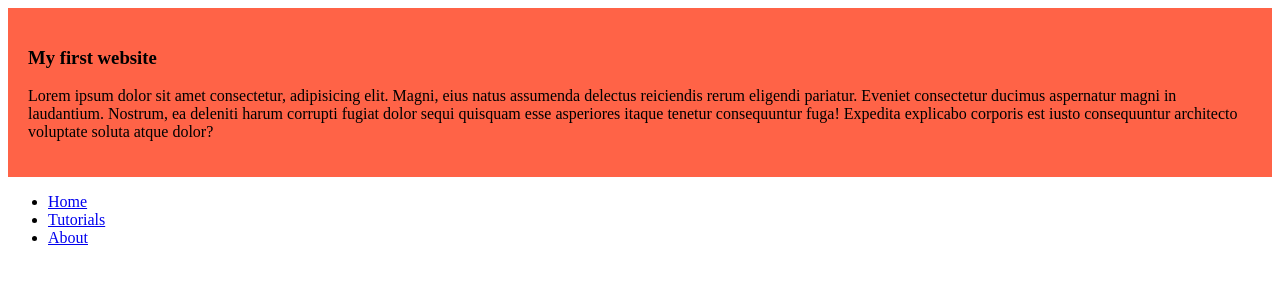
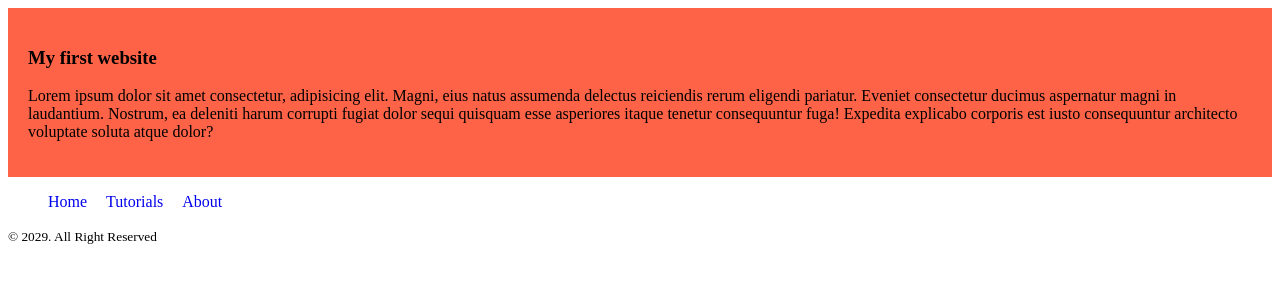
Before and after one commit to Nafiz7D/my-second-github-repo, a plain HTML site: page index.html in a window 1280 px wide. Drawn offline with Linux system fonts and the light colour scheme.

Commit message:
added the nav > ul > li and nav li >a

```diff
--- a/index.html
+++ b/index.html
@@ -19,6 +19,12 @@
                     </ul>
                 </nav>
              </header>
+             <main>
+
+             </main>
+             <footer>
+                <p><small> &copy; 2029. All Right Reserved</small></p>
+             </footer>
 
 </body>
 </html>
--- a/style.css
+++ b/style.css
@@ -1,4 +1,10 @@
 div{
     background-color: tomato;
     padding: 20px;
+}nav > ul > li{
+    display: inline;
+    margin-right: 15px;
 }
+nav li >a{
+    text-decoration: none;
+}
```
